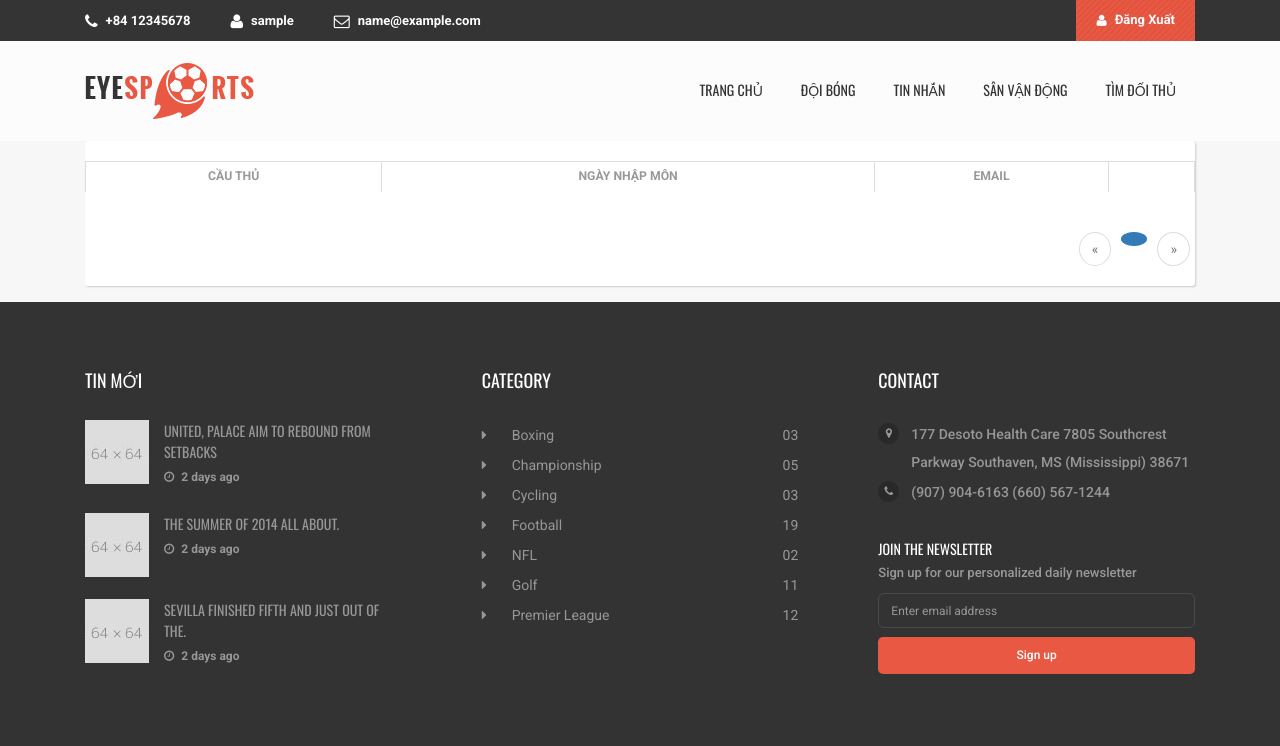
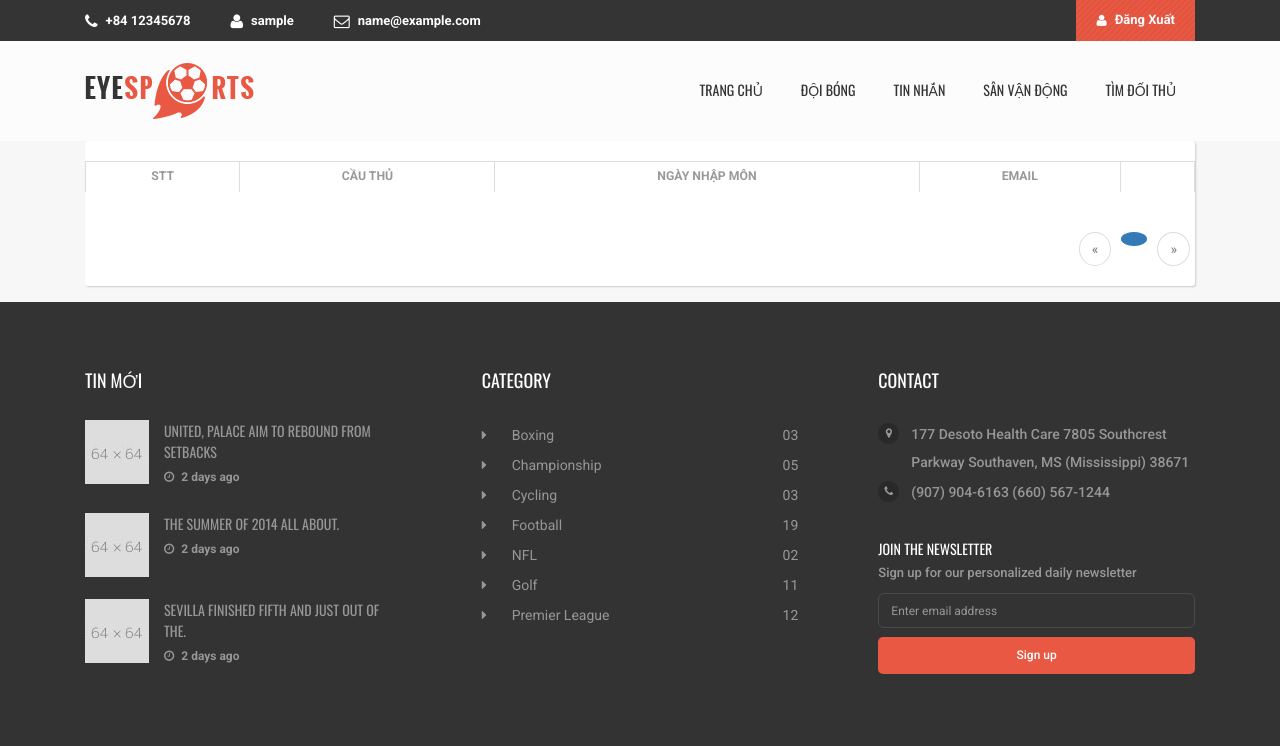
Before and after one commit to tsrnd/dp-world-tour, a Django app: template clients/templates/team/invite_member.html in a window 1280 px wide. Shown: the top 746 px of the page. Run offline with Django 3.2, Linux system fonts and the light colour scheme; tables that the repository leaves empty hold one stand-in row (values such as "Sample post"); the template is opened without the code that fills it: values that come from a table or form of the project are taken from there, most other values are stand-ins (such as "Sample title", 1, 10 or a date in 2020); lists and menus that the app fills with data are empty; some libraries are stand-ins or nearby versions.

Commit message:
fix show nomal user and number order

```diff
--- a/clients/teams/views.py
+++ b/clients/teams/views.py
@@ -44,6 +44,8 @@ def get_users_invite(request, id):
         result = requests.get('http://127.0.0.1:8000/api/team/list_users_invite', headers=headers, params=payload)
         status_code = result.status_code
         users = result.json()
+        for index, user in enumerate(users['result']):
+            user['stt'] = (int(page)-1) * RESULT_LIMIT + index + 1
         if (status_code == HTTP_200_OK and users['id_team'] == id):
             return render(request, 'team/invite_member.html',{'users': users})
         else:
--- a/clients/templates/team/invite_member.html
+++ b/clients/templates/team/invite_member.html
@@ -26,6 +26,7 @@
                         <table class="table user-list">
                             <thead>
                                 <tr>
+                                <th><span>STT</span></th>
                                 <th><span>Cầu thủ</span></th>
                                 <th><span>Ngày nhập môn</span></th>
                                 <th><span>Email</span></th>
@@ -35,8 +36,8 @@
                             <tbody>
                                 {% for user in users.result %}
                                 <tr *ngFor="let user of users">
+                                    <td>{{user.stt}}</td>
                                     <td>
-                                        <img src="https://bootdey.com/img/Content/user_1.jpg" alt="">
                                         <a href="#" class="user-link">{{ user.username }}</a>
                                     </td>
                                     <td>{{ user.date_joined_format }}</td>
--- a/myapp/team/handlers.py
+++ b/myapp/team/handlers.py
@@ -64,7 +64,7 @@ class ListUserInvite(GenericAPIView):
 
     def get(self, request):
         id_team = request.data['team_id']
-        users_list = User.objects.exclude(userteam__team_id=id_team).order_by('date_joined')
+        users_list = User.objects.filter(~Q(userteam__team_id=id_team), is_superuser = False).order_by('date_joined')
 
         result_limit = request.GET.get('result_limit', RESULT_LIMIT)
         page = request.GET.get('page', PAGE_DEFAULT)
```
